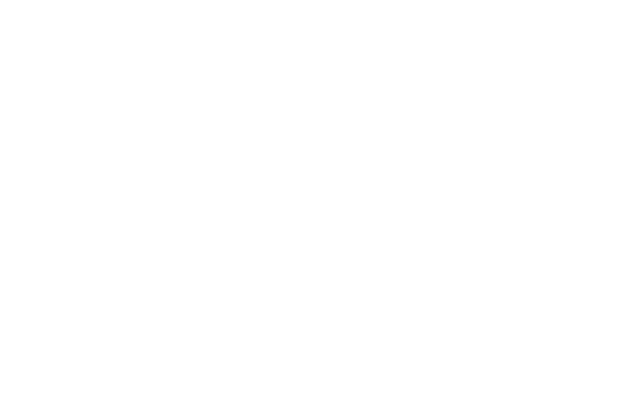
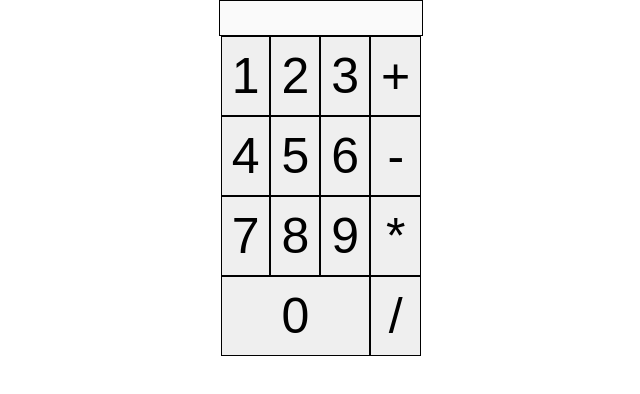
Before and after one commit to hoglund003/Calculator, a plain HTML site: page index.html in a window 1280 px wide. Shown: the whole page, without its empty margins (319-959 px from the left). Drawn offline with Linux system fonts and the light colour scheme.

Commit message:
basic look

```diff
--- a/index.html
+++ b/index.html
@@ -9,7 +9,39 @@
 </head>
 <body>
 
-
+    <div class="expression">
+        <input disabled type="text">
+    </div>
+    <div class="flex-container">
+        <div class="container">
+            <div class="row">
+                <button class="btn number">1</button>
+                <button class="btn number">2</button>
+                <button class="btn number">3</button>
+            </div>
+            <div class="row">
+                <button class="btn number">4</button>
+                <button class="btn number">5</button>
+                <button class="btn number">6</button>
+            </div>
+            <div class="row">
+                <button class="btn number">7</button>
+                <button class="btn number">8</button>
+                <button class="btn number">9</button>
+            </div>
+            <div class="row">
+                <button class="btn number wide">0</button>
+            </div>
+        </div>
+        <div class="continer operators">
+            <div class="column">
+                <button class="btn">+</button>
+                <button class="btn">-</button>
+                <button class="btn">*</button>
+                <button class="btn">/</button>
+            </div>
+        </div>
+    </div>
 
     <script src="script.js"></script>
 </body>
--- a/script.js
+++ b/script.js
@@ -20,5 +20,5 @@ function divide(num1, num2) {
 }
 
 function operate(num1, num2, operator) {
-
+    var result = operator(num1, num2);
 }
--- a/style.css
+++ b/style.css
@@ -3,3 +3,54 @@
     padding: 0;
 
 }
+
+body {
+    display: flex;
+    flex-direction: column;
+
+}
+
+.expression {
+    display: flex;
+    justify-content: center;
+}
+
+.expression input {
+    width: 202.2833px;
+    border: 1px solid black;
+    border-radius: 0;
+    font-size: 30px;
+}
+
+.flex-container {
+    display: flex;
+    justify-content: center;
+}
+
+.container {
+    display: flex;
+    flex-direction: column;
+}
+
+.container.operators {
+    display: flex;
+}
+
+.column {
+    display: flex;
+    flex-direction: column;
+}
+
+.row {
+    display: flex;
+}
+
+.btn {
+    font-size: 50px;
+    padding: 10px;
+    border: 1px solid black;
+}
+
+.btn.number.wide {
+    flex: 1;
+}
```
